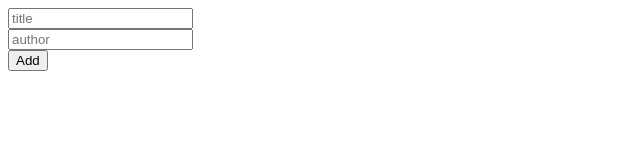
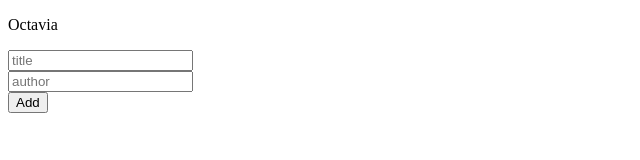
Before and after one commit to LOctavio/Awesome-books, a plain HTML site: page index.html in a window 1280 px wide. Shown: the whole page, without its empty margins (0-640 px from the left). Drawn offline with Linux system fonts and the light colour scheme.

Commit message:
create book items collection

```diff
--- a/index.html
+++ b/index.html
@@ -9,12 +9,14 @@
 </head>
 <body>
   <div id="books">
-
+    <p id="name"></p>
+    <p id="author"></p>
   </div>
   <input type="text" name="title" placeholder="title">
   <br/>
   <input type="text" name="author" placeholder="author">
   <br>
   <input type="submit" value="Add">
+  <script src="script.js"></script>
 </body>
 </html>
--- a/script.js
+++ b/script.js
@@ -0,0 +1,19 @@
+ const BookApp = () => {
+
+let bookLists = {
+  name: "Octavia"
+}
+
+let bookName = document.getElementById("name");
+let author = document.getElementById("author");
+
+bookName.innerHTML = bookLists.name;
+
+const AddNewBook = () => {
+
+}
+
+AddNewBook();
+}
+
+BookApp()
```
